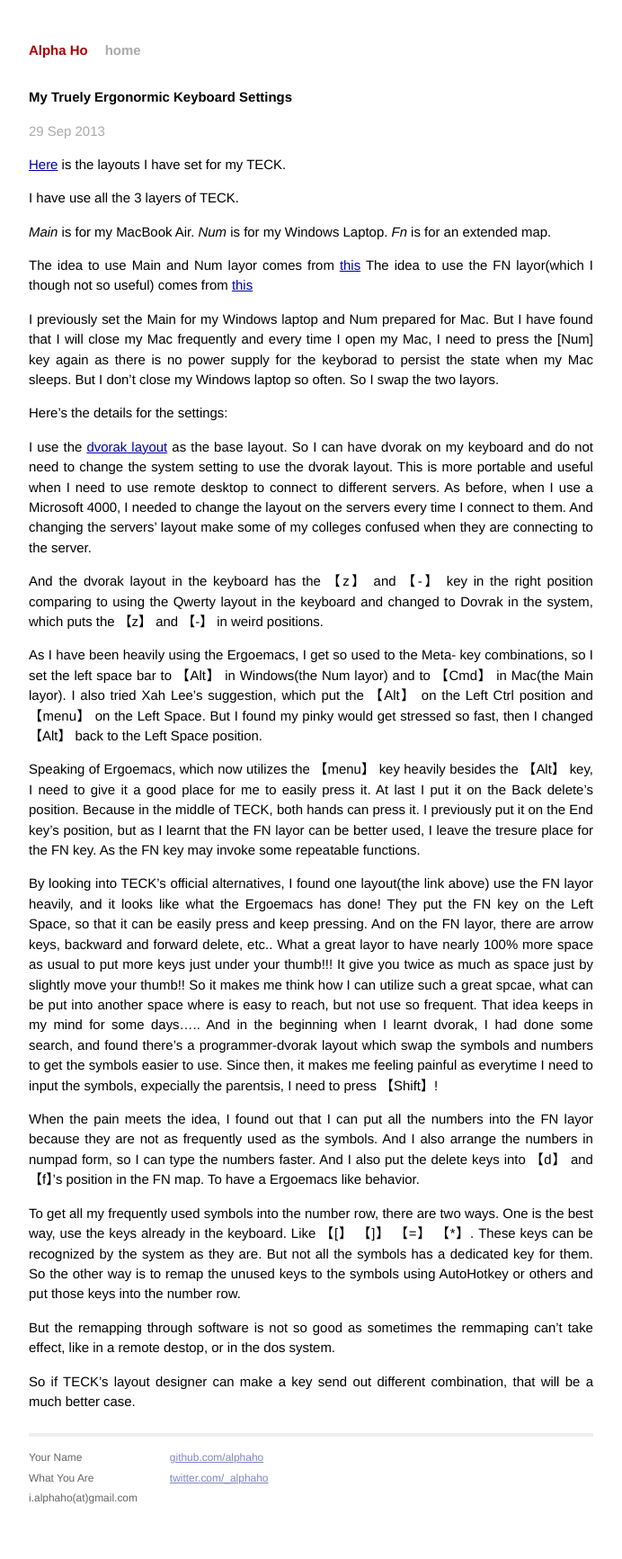
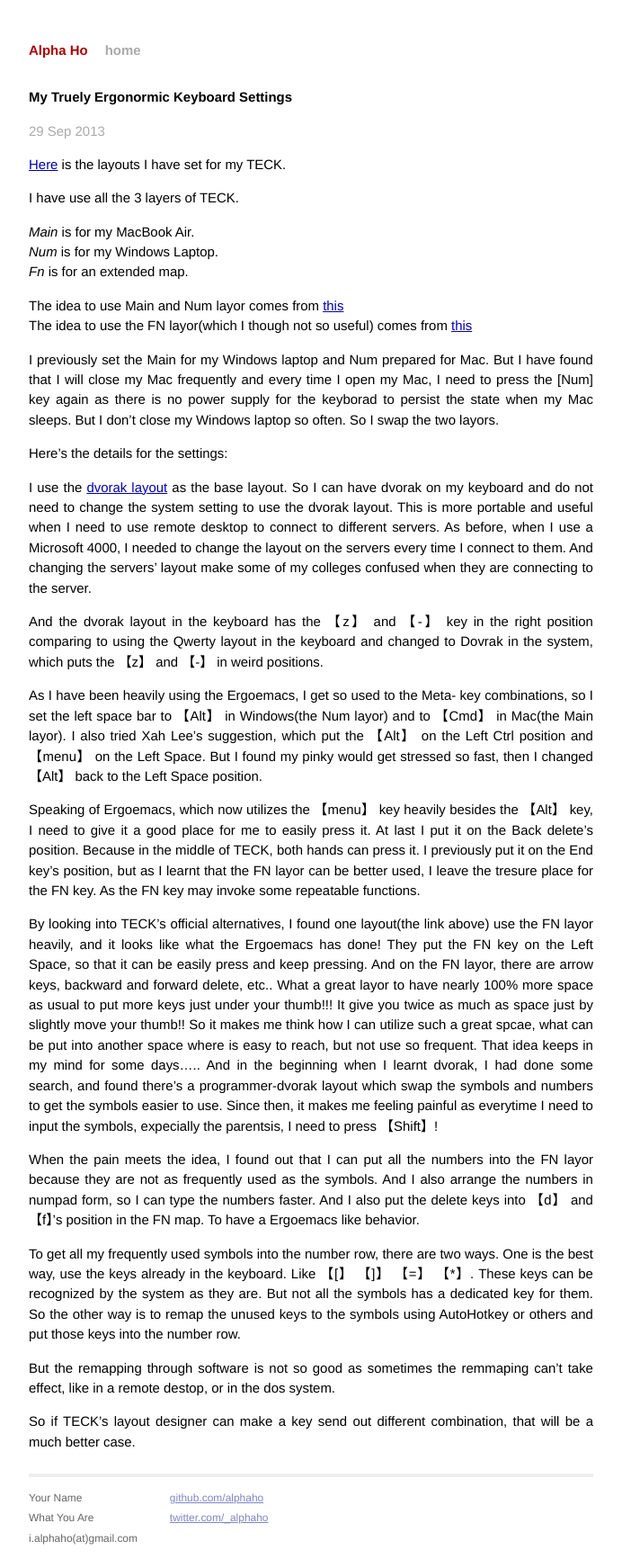
Before and after one commit to alphaho/alphaho.github.io, a Jekyll site: the page built from _posts/2013-9-29-my-truely-ergonormic-keyborad-settings.md, in a window 1280 px wide. Shown: the whole page at 90% size, without its empty margins (294-986 px from the left). Built offline with Jekyll 4.4.1, drawn with Linux system fonts in a browser that asks for light colours; Markdown is read by kramdown in place of the engine named in the settings; before the commit the page ends 1688 px from its top, so only the background shows below that.

```diff
--- a/_posts/2013-9-29-my-truely-ergonormic-keyborad-settings.md
+++ b/_posts/2013-9-29-my-truely-ergonormic-keyborad-settings.md
@@ -7,19 +7,18 @@ title: My Truely Ergonormic Keyboard Settings
 
 I have use all the 3 layers of TECK.
 
-*Main* is for my MacBook Air.
-*Num* is for my Windows Laptop.
-*Fn* is for an extended map.
+*Main* is for my MacBook Air.<br />
+*Num* is for my Windows Laptop.<br />
+*Fn* is for an extended map.<br />
 
-The idea to use Main and Num layor comes from [this](http://www.trulyergonomic.com/store/alternate-layouts--truly-ergonomic-mechanical-keyboard#Dual_Layout)
+The idea to use Main and Num layor comes from [this](http://www.trulyergonomic.com/store/alternate-layouts--truly-ergonomic-mechanical-keyboard#Dual_Layout)<br />
 The idea to use the FN layor(which I though not so useful) comes from [this](http://www.trulyergonomic.com/store/alternate-layouts--truly-ergonomic-mechanical-keyboard#Minimal)
 
 I previously set the Main for my Windows laptop and Num prepared for Mac. But I have found that I will close my Mac frequently and every time I open my Mac, I need to press the [Num] key again as there is no power supply for the keyborad to persist the state when my Mac sleeps. But I don't close my Windows laptop so often. So I swap the two layors.
 
 Here's the details for the settings:
 
-I use the [dvorak layout](http://www.trulyergonomic.com/store/alternate-layouts--truly-ergonomic-mechanical-keyboard#Minimal)
- as the base layout.
+I use the [dvorak layout](http://www.trulyergonomic.com/store/alternate-layouts--truly-ergonomic-mechanical-keyboard#Alternative_Layout) as the base layout.
 So I can have dvorak on my keyboard and do not need to change the system setting to use the dvorak layout. This is more portable and useful when I need to use remote desktop to connect to different servers. As before, when I use a Microsoft 4000, I needed to change the layout on the servers every time I connect to them. And changing the servers' layout make some of my colleges confused when they are connecting to the server.
 
 And the dvorak layout in the keyboard has the 【z】 and 【-】 key in the right position comparing to using the Qwerty layout in the keyboard and changed to Dovrak in the system, which puts the 【z】 and 【-】 in weird positions.
```
